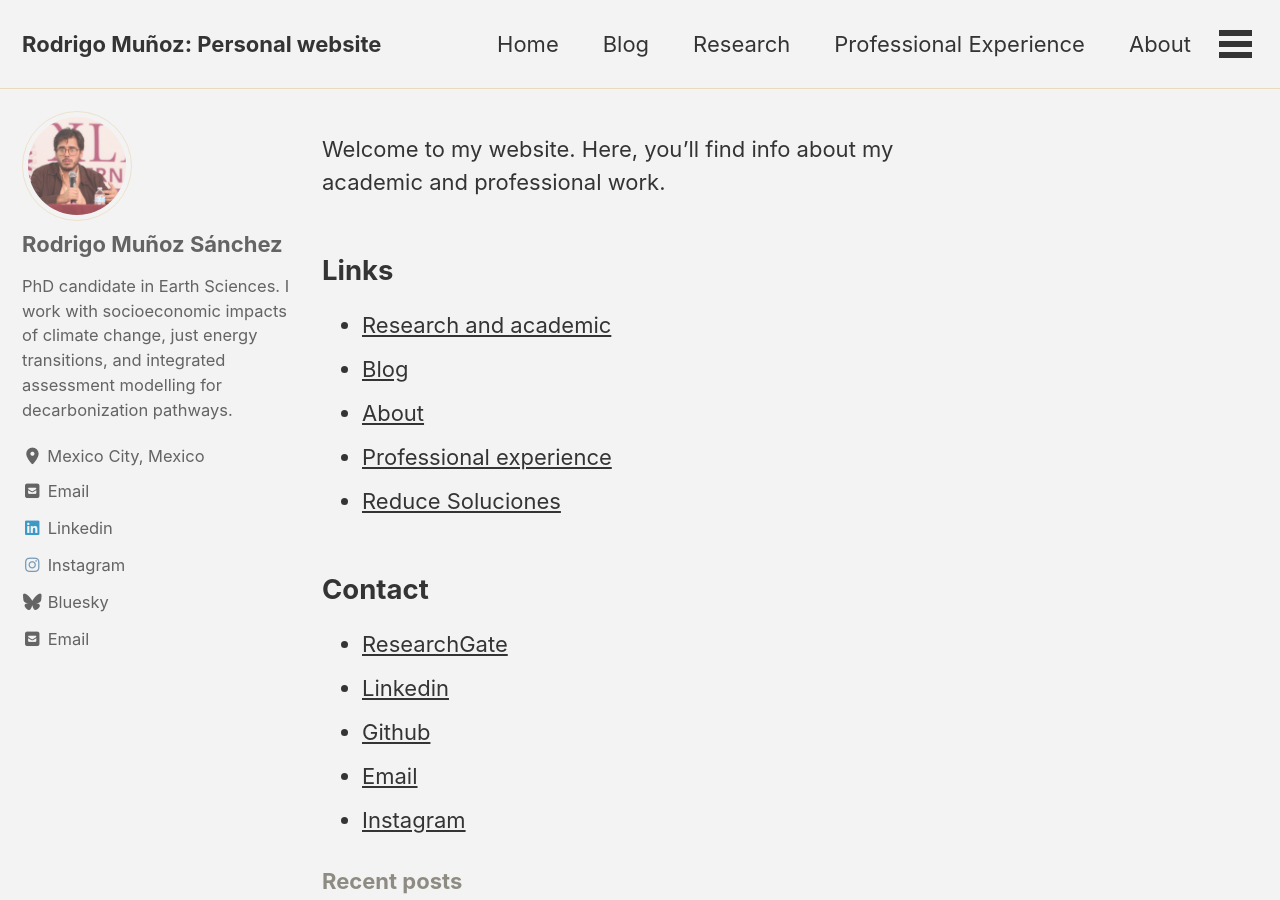
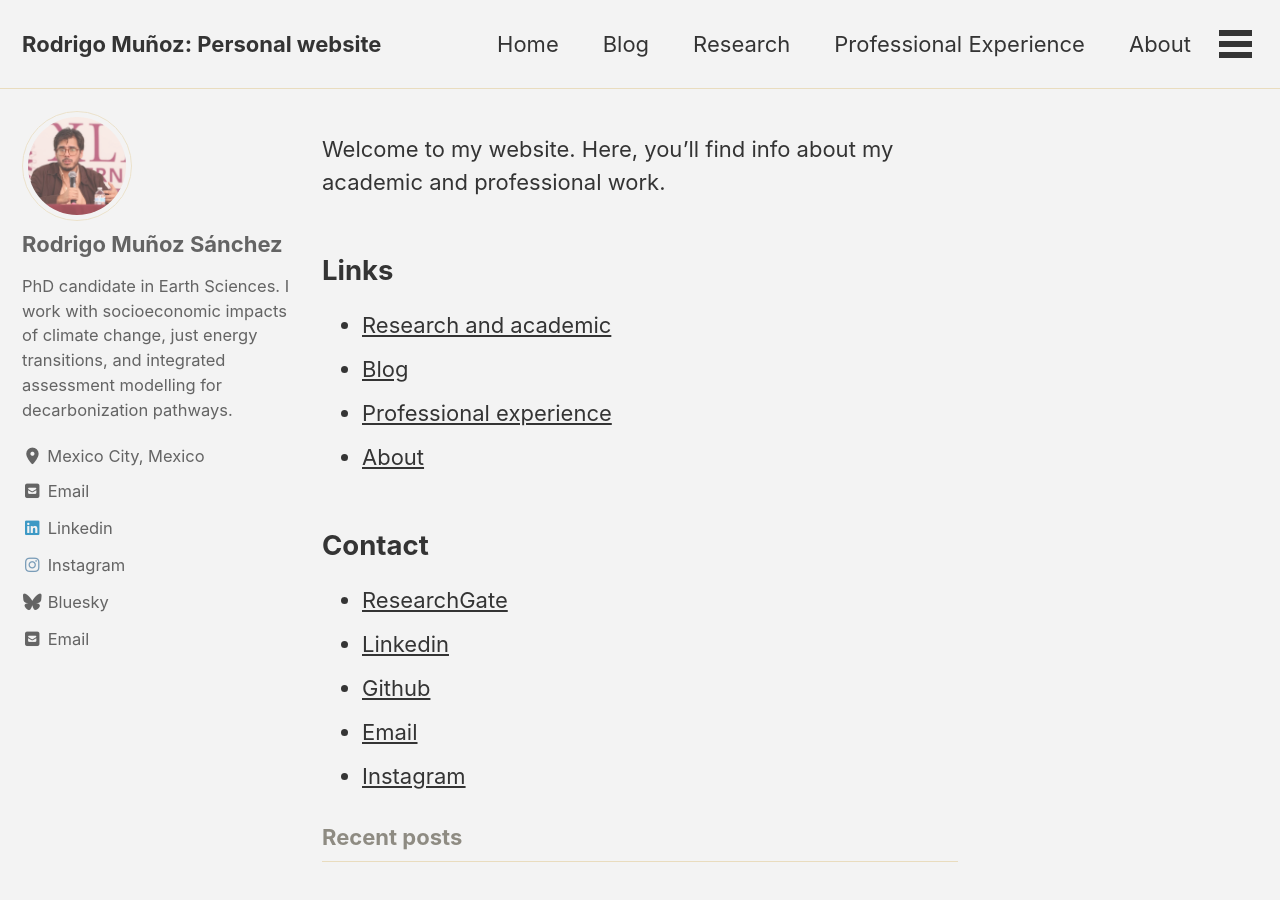
Before and after one commit to rodrigoms95/eng, a Jekyll site: the page built from index.md, in a window 1280 px wide and 900 px high. Built offline with Jekyll 4.4.1, drawn with Linux system fonts in a browser that asks for light colours; cached includes are drawn as plain includes.

Commit message:
Corregir index

```diff
--- a/index.md
+++ b/index.md
@@ -8,9 +8,8 @@ Welcome to my website. Here, you'll find info about my academic and professional
 ## Links
 - [Research and academic](./academic)
 - [Blog](./blog)
+- [Professional experience](./professional_experience)
 - [About](./about)
-- [Professional experience](./curriculum)
-- [Reduce Soluciones](./professional_experience)
 
 ## Contact
 - [ResearchGate](https://www.researchgate.net/profile/Rodrigo-Munoz-Sanchez)
```
Also changed, not shown: _data/navigation.yml (line endings or trailing spaces).
